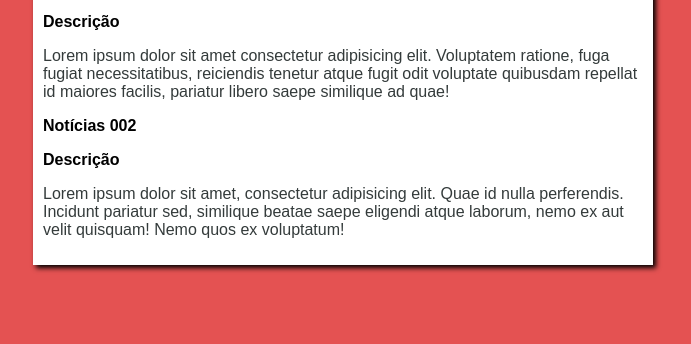
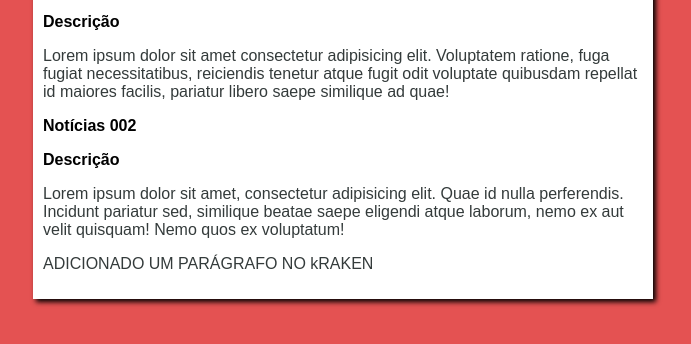
Before and after one commit to WBrunoNogueira/PROJETO-SITE, a plain HTML site: page index.html in a window 1280 px wide. Shown: the part 192-536 px from the top of the page, without its empty margins (297-988 px from the left). Drawn offline with Linux system fonts and the light colour scheme.

Commit message:
EDITADO KRAKEN

```diff
--- a/index.html
+++ b/index.html
@@ -32,6 +32,8 @@
             <h3>Descrição</h3>
             <p>Lorem ipsum dolor sit amet, consectetur adipisicing elit. Quae id nulla perferendis. Incidunt pariatur sed, similique beatae saepe eligendi atque laborum, nemo ex aut velit quisquam! Nemo quos ex voluptatum!</p>
         </article>
+
+        <p>ADICIONADO UM PARÁGRAFO NO kRAKEN</p>
     </main>
 
 </body>
```
